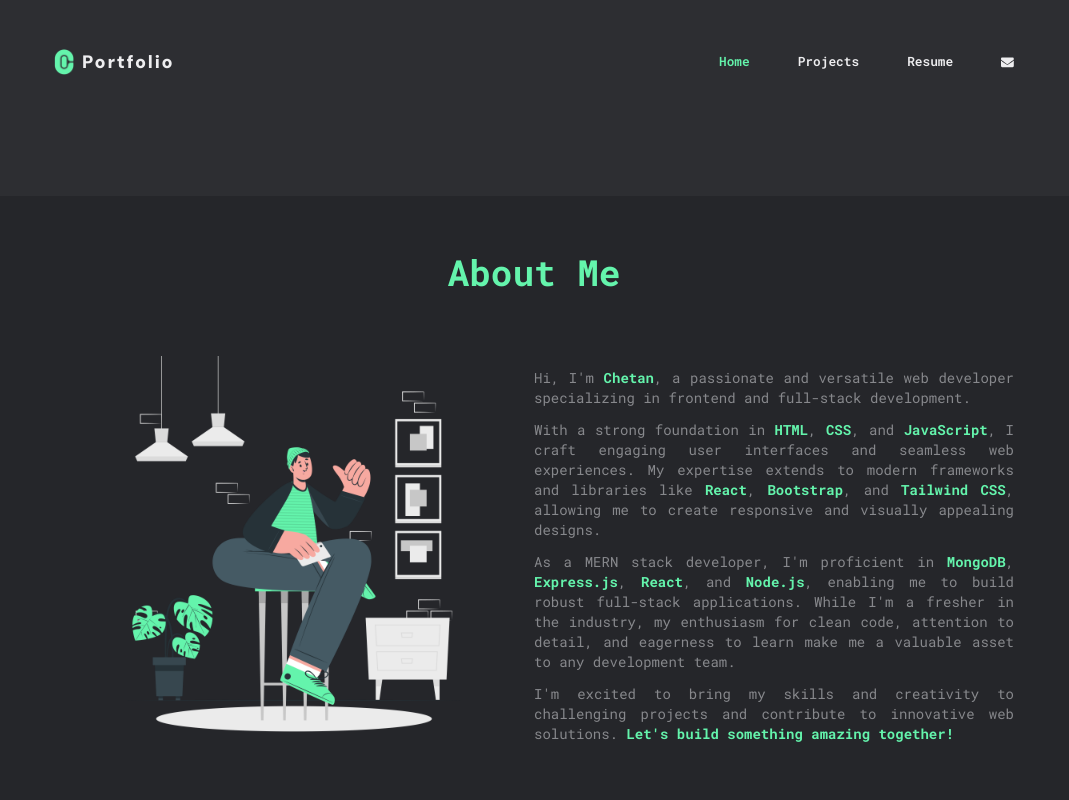
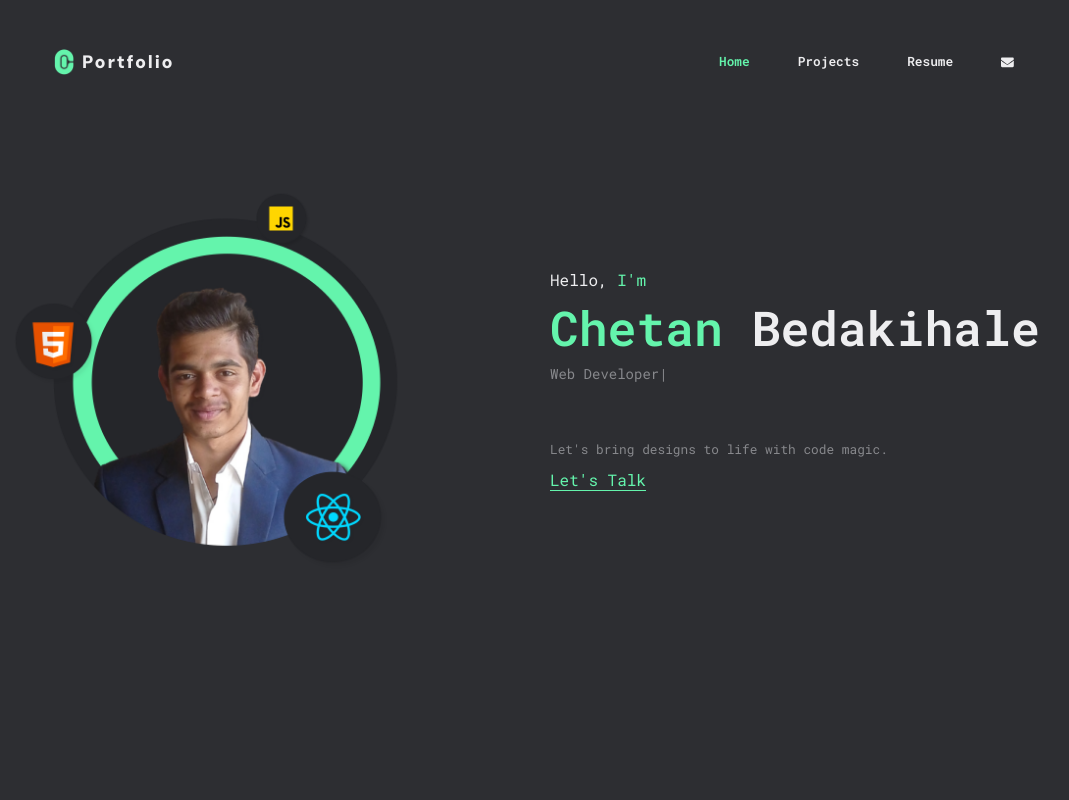
Before and after one commit to Chetan-B9/cb-portfolio, a React (Vite) app in the folder cb-portfolio/: page / in a window 1280 px wide. Shown: the top 800 px of the page, without its empty margins (106-1175 px from the left). Built offline with nearby package versions, Linux system fonts and the light colour scheme; no server answers.

Commit message:
Fix test: 16

```diff
--- a/cb-portfolio/src/Components/Home/Home.jsx
+++ b/cb-portfolio/src/Components/Home/Home.jsx
@@ -8,7 +8,7 @@
   FaAngleRight,
 } from "react-icons/fa";
 import ProjectCard from "./ProjectCard";
-// import { TypeAnimation } from "react-type-animation";
+import { TypeAnimation } from "react-type-animation";
 
 import { useEffect, useState } from "react";
 import { Databases, Query } from "appwrite";
@@ -91,6 +91,52 @@
   return (
     <>
       {/*  hero section start */}
+      <div className="container h-fit lg:h-[calc(100vh-12rem)] grid grid-cols-1 lg:grid-cols-2 gap-5 md:gap-8">
+          <div
+            className={`${homeStyle.image_part} h-full flex justify-center items-center`}
+          >
+            <img src="Images/cb portfolio3.webp" alt="My image" />
+          </div>
+          <div className="intro_part flex flex-col justify-center items-center lg:items-start gap-14">
+            <div className="flex flex-col gap-3 items-center lg:items-start">
+              <h3>
+                Hello, <span className="text-main">I&apos;m</span>
+              </h3>
+              <h2 className="text-4xl md:text-5xl text-center lg:text-start font-semibold">
+                <span className="text-main p-0">Chetan</span> Bedakihale
+              </h2>
+              <TypeAnimation
+                sequence={[
+                  // Same substring at the start will only be typed out once, initially
+                  "Frontend Developer",
+                  3000, // wait 1s before replacing "Frontend Developer" with "Web Developer"
+                  "Web Developer",
+                  3000,
+                  "React Developer",
+                  3000,
+                  "MERN Stack Developer",
+                  3000,
+                ]}
+                wrapper="span"
+                speed={50}
+                className="text-sm text-secondary-text"
+                repeat={Infinity}
+              />
+            </div>
+            <div className="flex flex-col gap-2 items-center lg:items-start">
+              <p className="text-msm text-secondary-text text-center">
+                Let&apos;s bring designs to life with code magic.
+              </p>
+              <Link
+                to="mailto:chetan.bedakihale80@gmail.com"
+                className="text-main underline underline-offset-4 hover:drop-shadow-glow w-fit"
+              >
+                Let&apos;s Talk
+              </Link>
+            </div>
+          </div>
+        </div>
+
       <section
         className={` px-8 py-5 md:py-10 md:px-20 lg:px-40  flex flex-col `}
       >
```
